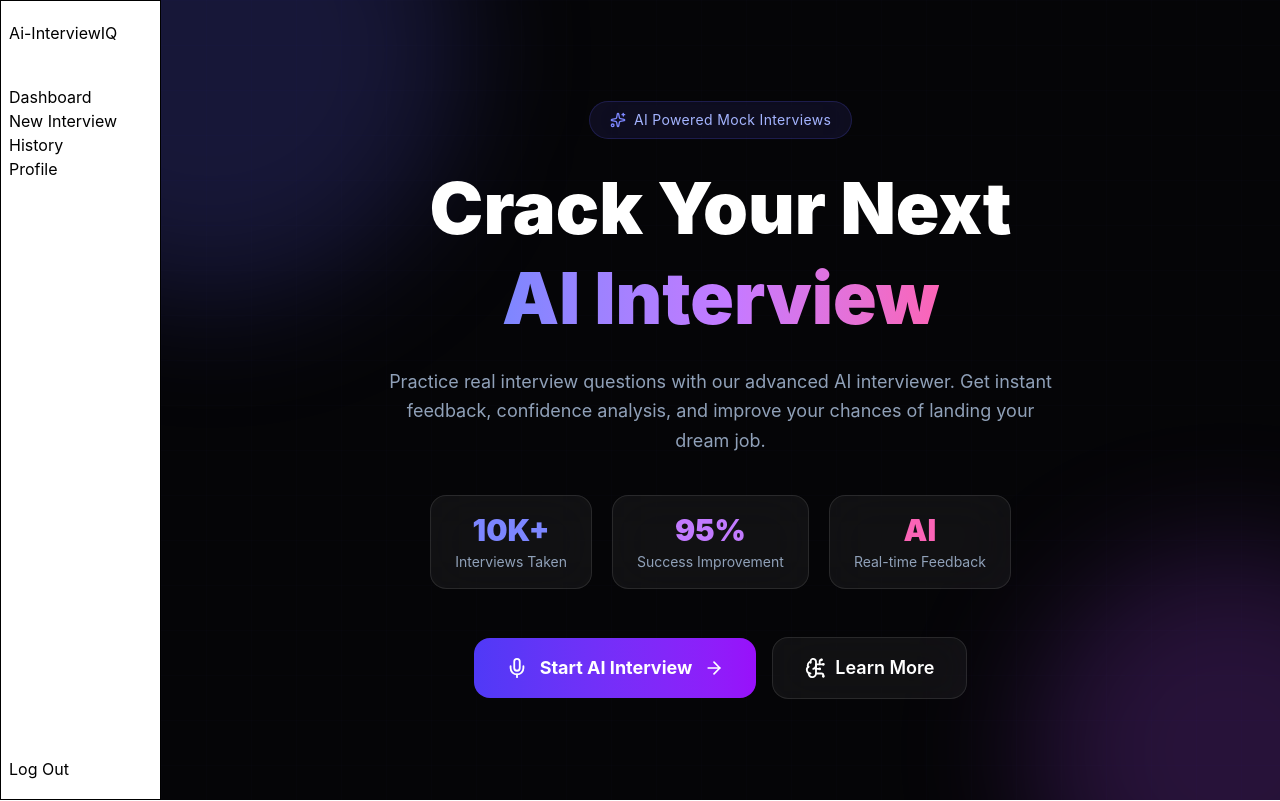
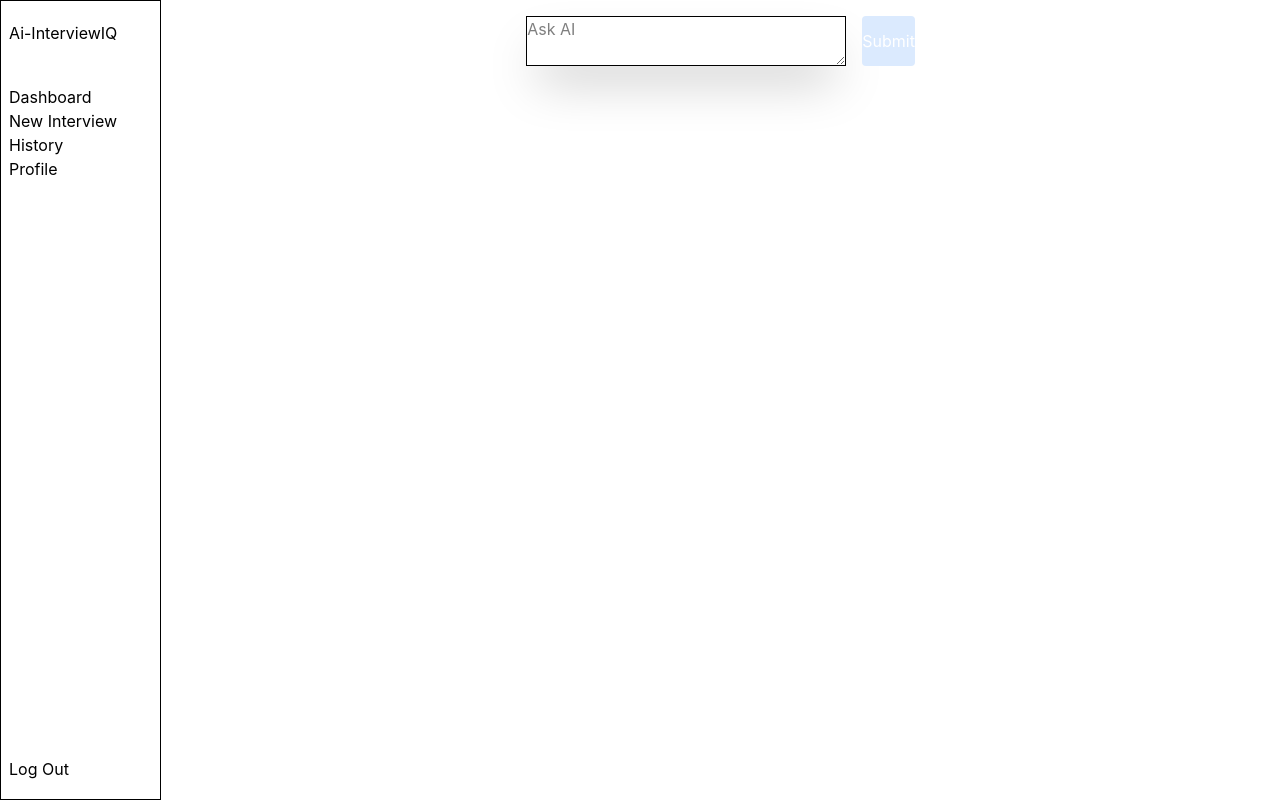
Before and after one commit to Shivam2890/Ai-InterviewIQ, a React (Vite) app in the folder client/ai-interview-iq/: page / in a window 1280 px wide. Built offline with nearby package versions, Linux system fonts and the light colour scheme; sample sign-in values are in the browser's storage.

Commit message:
temperary fixes

```diff
--- a/client/ai-interview-iq/src/apis/interceptors.js
+++ b/client/ai-interview-iq/src/apis/interceptors.js
@@ -4,6 +4,7 @@ import { toast } from "react-toastify";
 
 // axios instances and tag token to the headers
 const api = axios.create('http://localhost:4000')
+
 api.interceptors.request.use((config) => {
     const token = localStorage.getItem("token")
 
--- a/client/ai-interview-iq/src/components/Home.jsx
+++ b/client/ai-interview-iq/src/components/Home.jsx
@@ -1,179 +1,47 @@
-import React from 'react'
-import { Sparkles, BrainCircuit, Mic, ArrowRight } from 'lucide-react'
-import { useNavigate } from 'react-router-dom'
+import React, { useEffect, useRef, useState } from 'react'
+import { toast } from 'react-toastify'
+import { api } from '../apis/interceptors'
+import axios from 'axios'
 
 const Home = () => {
-  const navigate = useNavigate()
+  const aiContentContainer = useRef()
+  const aiResponse = "The Gemini API offers programmatic access to Google's powerful, multimodal Gemini AI models. Developers can integrate this advanced AI into applications to understand and generate text, images, audio, and video. Build intelligent features like smart chatbots, content creation tools, and insightful data analysis, leveraging Gemini's versatile capabilities across diverse inputs."
+  const [userText, setUserText] = useState("")
+
+  async function callAi(e) {
+    e.preventDefault()
+    if (!userText) {
+      toast("ADD PROMPT TO AI", { theme: "dark" })
+      return
+    }
+
+    try {
+      const response = await axios.post('http://localhost:4000/interview/liveInterview', { prompt: userText }
+        , {
+          headers: { Authorization: `Bearer ${localStorage.getItem("token")}` }
+        }
+      )
+      console.log(response, response?.data?.data, 'ai response')
+      aiContentContainer.current.innerText = response.data.data
+    } catch (err) {
+      console.log(err, 'erroe while calling api')
+      toast.error(err.message)
+    }
+
+    console.log('calling ai', userText)
+  }
+
+
 
   return (
-    <div className='min-h-screen bg-[#050507] text-white overflow-hidden relative'>
+    <div className='has-[900px]'>
+      <form className='flex justify-center gap-4 mt-4' onSubmit={callAi}>
+        <textarea type='text' className='w-80 border shadow-2xl ' placeholder='Ask AI' value={userText} onChange={(e) => setUserText(e.target.value)} />
+        <input type="submit" value='Submit' disabled={!userText.length ? true : false} className={`${!userText.length ? 'bg-blue-100' : 'bg-blue-200 cursor-pointer'} rounded text-white`} />
+      </form>
 
-      {/* GRID BACKGROUND */}
-      <div
-        className='absolute inset-0 opacity-20'
-        style={{
-          backgroundImage: `
-            linear-gradient(rgba(99,102,241,0.08) 1px, transparent 1px),
-            linear-gradient(90deg, rgba(99,102,241,0.08) 1px, transparent 1px)
-          `,
-          backgroundSize: '45px 45px',
-        }}
-      />
+      <div ref={aiContentContainer}>
 
-      {/* GLOW EFFECTS */}
-      <div className='absolute top-[-200px] left-[-200px] h-[500px] w-[500px] rounded-full bg-indigo-500/20 blur-3xl' />
-
-      <div className='absolute bottom-[-150px] right-[-150px] h-[400px] w-[400px] rounded-full bg-purple-500/20 blur-3xl' />
-
-      {/* CONTENT */}
-      <div className='relative z-10 flex min-h-screen flex-col items-center justify-center px-6 text-center'>
-
-        {/* BADGE */}
-        <div
-          className='
-            mb-6 flex items-center gap-2 rounded-full
-            border border-indigo-500/20
-            bg-indigo-500/10
-            px-5 py-2
-            backdrop-blur-xl
-          '
-        >
-          <Sparkles size={16} className='text-indigo-400' />
-
-          <span className='text-sm tracking-wide text-indigo-300'>
-            AI Powered Mock Interviews
-          </span>
-        </div>
-
-        {/* HEADING */}
-        <h1
-          className='
-            max-w-5xl text-5xl font-black leading-tight
-            md:text-7xl
-          '
-        >
-          Crack Your Next
-          <br />
-
-          <span
-            className='
-              bg-gradient-to-r
-              from-indigo-400
-              via-purple-400
-              to-pink-400
-              bg-clip-text
-              text-transparent
-            '
-          >
-            AI Interview
-          </span>
-        </h1>
-
-        {/* SUBTEXT */}
-        <p
-          className='
-            mt-6 max-w-2xl text-lg leading-relaxed
-            text-slate-400
-          '
-        >
-          Practice real interview questions with our advanced AI interviewer.
-          Get instant feedback, confidence analysis, and improve your chances
-          of landing your dream job.
-        </p>
-
-        {/* STATS */}
-        <div className='mt-10 flex flex-wrap items-center justify-center gap-5'>
-
-          <div
-            className='
-              rounded-2xl border border-white/10
-              bg-white/5 px-6 py-4 backdrop-blur-xl
-            '
-          >
-            <h2 className='text-3xl font-black text-indigo-400'>
-              10K+
-            </h2>
-
-            <p className='mt-1 text-sm text-slate-400'>
-              Interviews Taken
-            </p>
-          </div>
-
-          <div
-            className='
-              rounded-2xl border border-white/10
-              bg-white/5 px-6 py-4 backdrop-blur-xl
-            '
-          >
-            <h2 className='text-3xl font-black text-purple-400'>
-              95%
-            </h2>
-
-            <p className='mt-1 text-sm text-slate-400'>
-              Success Improvement
-            </p>
-          </div>
-
-          <div
-            className='
-              rounded-2xl border border-white/10
-              bg-white/5 px-6 py-4 backdrop-blur-xl
-            '
-          >
-            <h2 className='text-3xl font-black text-pink-400'>
-              AI
-            </h2>
-
-            <p className='mt-1 text-sm text-slate-400'>
-              Real-time Feedback
-            </p>
-          </div>
-        </div>
-
-        {/* BUTTONS */}
-        <div className='mt-12 flex flex-wrap items-center justify-center gap-4'>
-
-          {/* START INTERVIEW */}
-          <button
-            onClick={() => navigate('/interview')}
-            className='
-              group flex items-center gap-3
-              rounded-2xl
-              bg-gradient-to-r from-indigo-600 to-purple-600
-              px-8 py-4
-              text-lg font-bold
-              transition-all duration-200
-              hover:scale-105
-              hover:shadow-[0_10px_40px_rgba(99,102,241,0.35)]
-            '
-          >
-            <Mic size={22} />
-
-            Start AI Interview
-
-            <ArrowRight
-              size={20}
-              className='transition-transform group-hover:translate-x-1'
-            />
-          </button>
-
-          {/* LEARN MORE */}
-          <button
-            className='
-              flex items-center gap-2
-              rounded-2xl border border-white/10
-              bg-white/5 px-8 py-4
-              text-lg font-semibold
-              backdrop-blur-xl
-              transition-all duration-200
-              hover:bg-white/10
-            '
-          >
-            <BrainCircuit size={22} />
-
-            Learn More
-          </button>
-        </div>
       </div>
     </div>
   )
```
Also changed, not shown: 1 other file (tests, documents, lock files or other folders).
